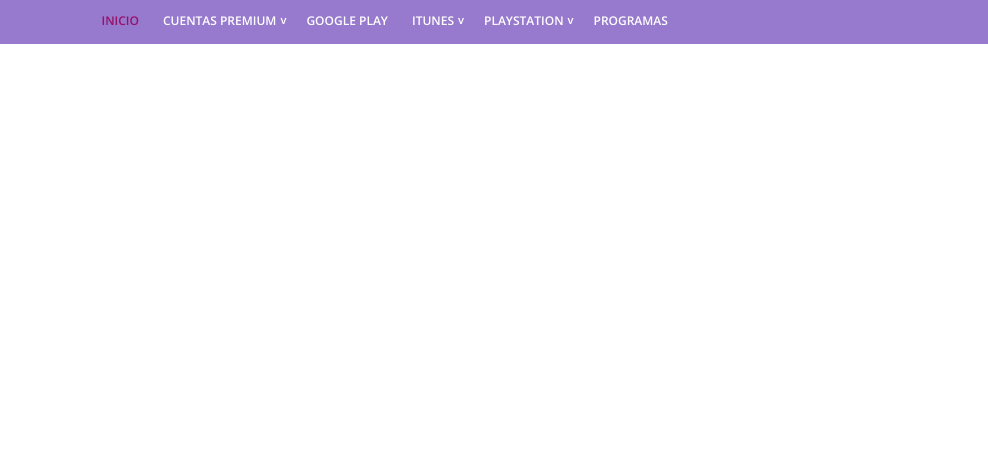
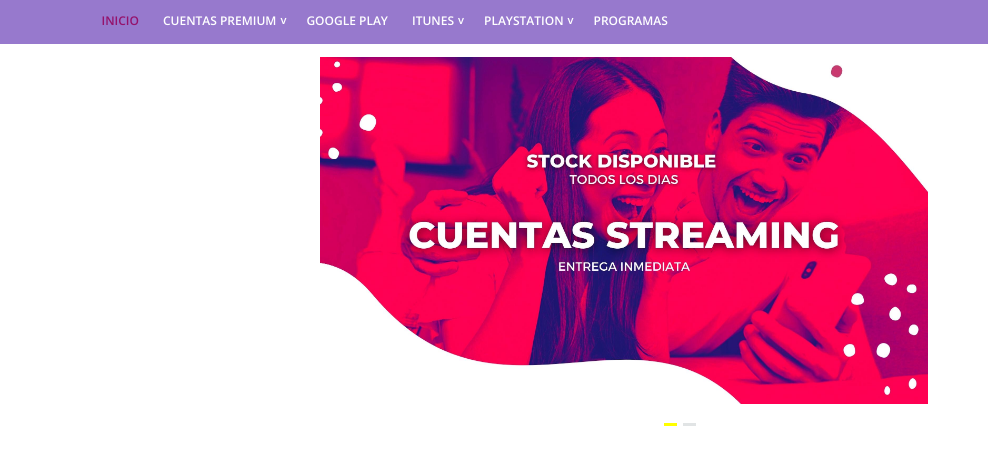
Before and after one commit to Darkxprio/proyecto-1, a website: page index.html in a window 1280 px wide. Shown: the part 138-602 px from the top of the page, 0-988 px from the left. Drawn offline with nearby package versions, Linux system fonts and the light colour scheme.

Commit message:
Navbar terminado y carousel a mitad de desarrollo

```diff
--- /dev/null
+++ b/assets/css/carousel-images.css
@@ -0,0 +1,64 @@
+.carousel-images {
+    padding-top: .8rem;
+    margin: 0;
+}
+
+.carousel {
+    margin: auto;
+    width: 80vw;
+    overflow: hidden;
+}
+
+@media screen and (min-width: 500px) {
+    .carousel {
+        width: 85vw;
+    }
+}
+
+@media screen and (min-width: 625px) {
+    .carousel {
+        width: 87vw;
+    }
+}
+
+@media screen and (min-width: 750px) {
+    .carousel {
+        width: 50vw;
+    }
+}
+
+.container-items {
+    width: 200%;
+    display: flex;
+    flex-flow: row nowrap;
+    justify-content: space-between;
+    align-items: center;
+
+    transition: all .5s ease;
+    transform: translateX(0%);
+}
+
+.container-items img {
+    width: calc(100% / 2 - 2em);
+}
+
+.carousel ul {
+    width: 100%;
+    display: flex;
+    flex-flow: row nowrap;
+    justify-content: center;
+    align-items: center;
+}
+
+.dot {
+    display: flex;
+    width: .8rem;
+    height: .2rem;
+    background-color: var(--gray);
+    margin: .2em;
+
+}
+
+.dot.activo {
+    background-color: yellow;
+}
--- a/assets/css/header-main.css
+++ b/assets/css/header-main.css
@@ -3,6 +3,7 @@
     align-items: center;
     justify-content: center;
     margin: 0 1.5rem 0 1.5rem;
+    padding-top: 1em;
 }
 
 .header-right {
@@ -81,6 +82,7 @@
     bottom: 17px;
     font-size: 1rem;
     font-weight: bold;
+    margin-left: 1rem;
 }
 
 .bag {
@@ -111,6 +113,7 @@
     .header-main {
         margin: auto;
         max-width: 930px;
+        padding-top: 0;
     }
 
     .header-center button {
@@ -203,6 +206,7 @@
 
     .header-main {
         max-width: 1100px;
+        padding-top: 0;
     }
 
     .header-center input {
--- /dev/null
+++ b/assets/js/carousel.js
@@ -0,0 +1,17 @@
+const container = document.querySelector('.container-items');
+const dot = document.querySelectorAll('.dot');
+
+dot.forEach(( every, i ) => {
+    dot[i].addEventListener('click', ()=> {
+
+        let position = i;
+        let operation = position * -50;
+
+        container.style.transform = `translateX(${operation}%)`;
+
+        dot.forEach((every, i) => {
+            dot[i].classList.remove('activo');
+        })
+        dot[i].classList.add('activo');
+    })
+})
--- a/index.html
+++ b/index.html
@@ -16,6 +16,7 @@
     <link rel="stylesheet" href="assets/css/header-top.css" />
     <link rel="stylesheet" href="assets/css/header-main.css" />
     <link rel="stylesheet" href="assets/css/navbar.css" />
+    <link rel="stylesheet" href="assets/css/carousel-images.css">
     <title>AG&JN Entretenimiento</title>
   </head>
   <body>
@@ -72,6 +73,20 @@
         </div>
       </div>
     </navbar>
-
+    <main>
+      <section class="carousel-images">
+        <div class="carousel">
+          <div class="container-items">
+            <img src="assets/img/banner-1-1.jpg" alt="Promotion-streaming">
+            <img src="assets/img/banner-1-2.jpg" alt="Promotion-spotify">
+          </div>
+          <ul>
+            <li class="dot activo"></li>
+            <li class="dot"></li>
+          </ul>
+        </div>
+      </section>
+    </main>
+    <script src="assets/js/carousel.js"></script>
   </body>
 </html>
```
Also changed, not shown: assets/img/banner-1-1.jpg (added), assets/img/banner-1-2.jpg (added).
